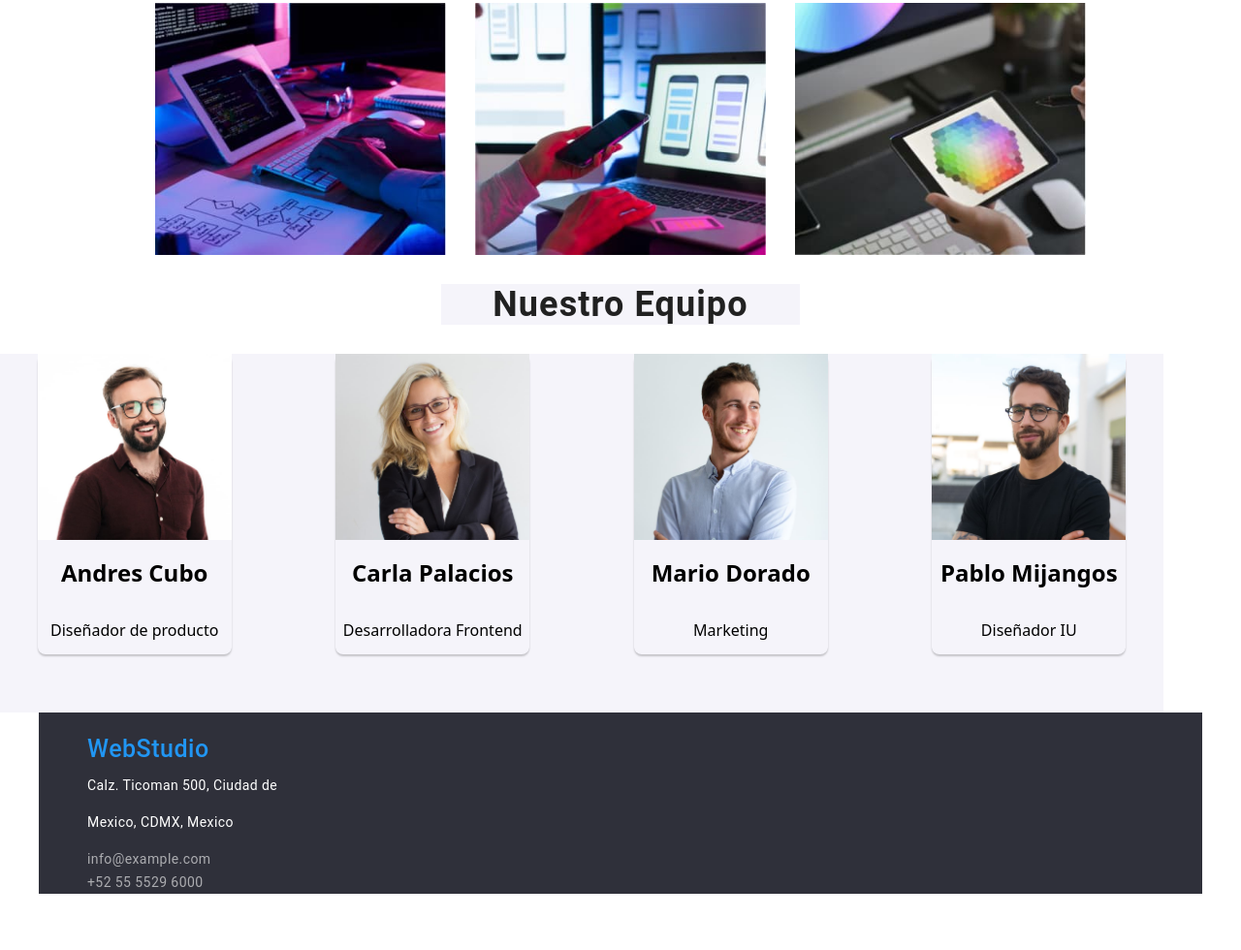
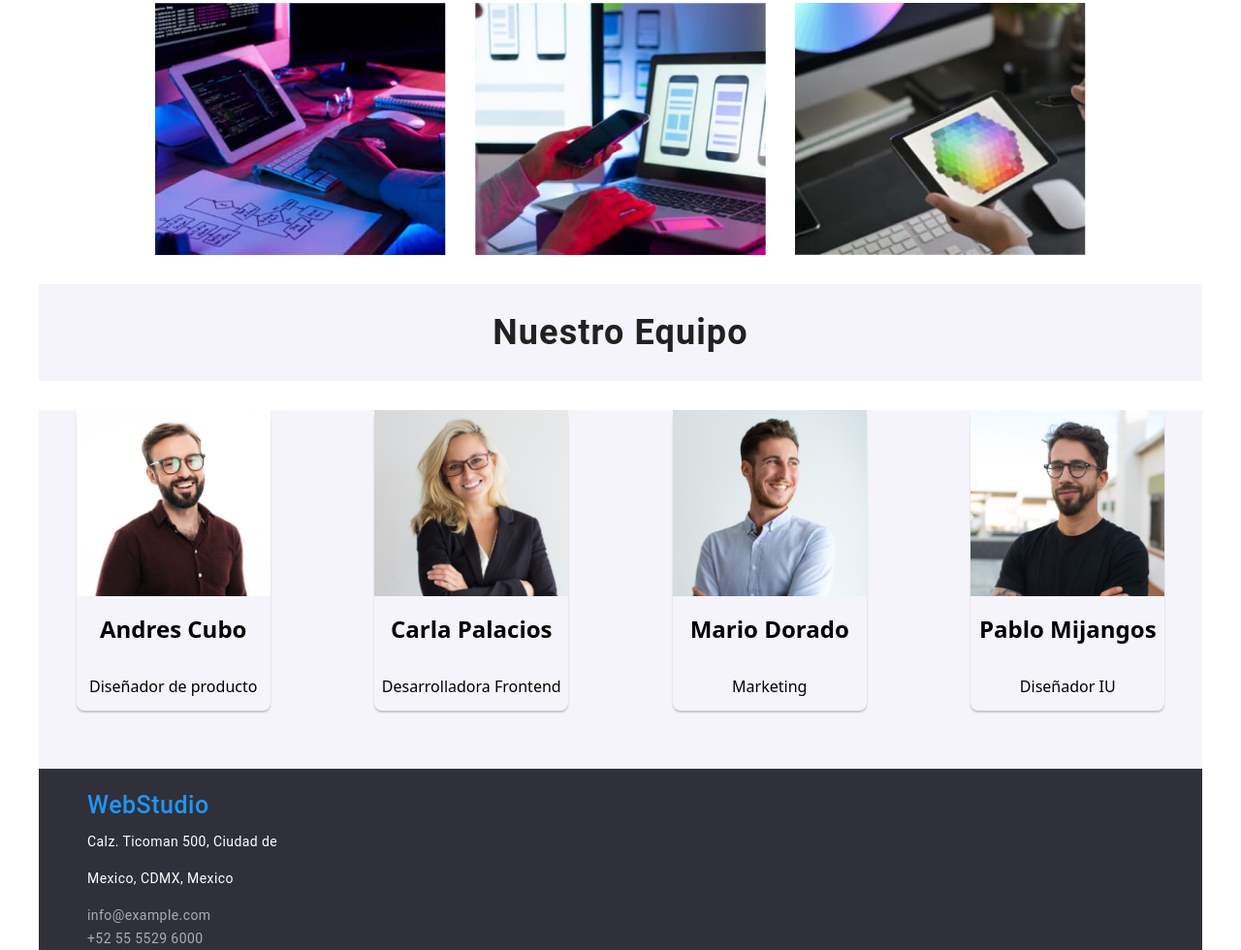
Before and after one commit to staticxtrem/goit-markup-hw-03, a plain HTML site: page index.html in a window 1280 px wide. Shown: the part 1110-2090 px from the top of the page at 97% size. Before the commit the page ends 2032 px from the top, so only its background shows below. Drawn offline with Linux system fonts and the light colour scheme.

Commit message:
Update styles.css

```diff
--- a/css/styles.css
+++ b/css/styles.css
@@ -165,7 +165,8 @@ width: 300px;
   gap: 30px;
 }
 .nuestro {
-  width: 370px;
+  width: 1200px;
+  height: 100px;
   font-family: 'Roboto';
   font-style: normal;
   font-weight: 700;
@@ -189,6 +190,8 @@ flex-wrap: wrap;
 justify-content: center;
 gap: 30px;
 background-color: #F5F4FA;
+margin-left: auto;
+margin-right: auto;
 }
 .card{
 width: 200px;
```
